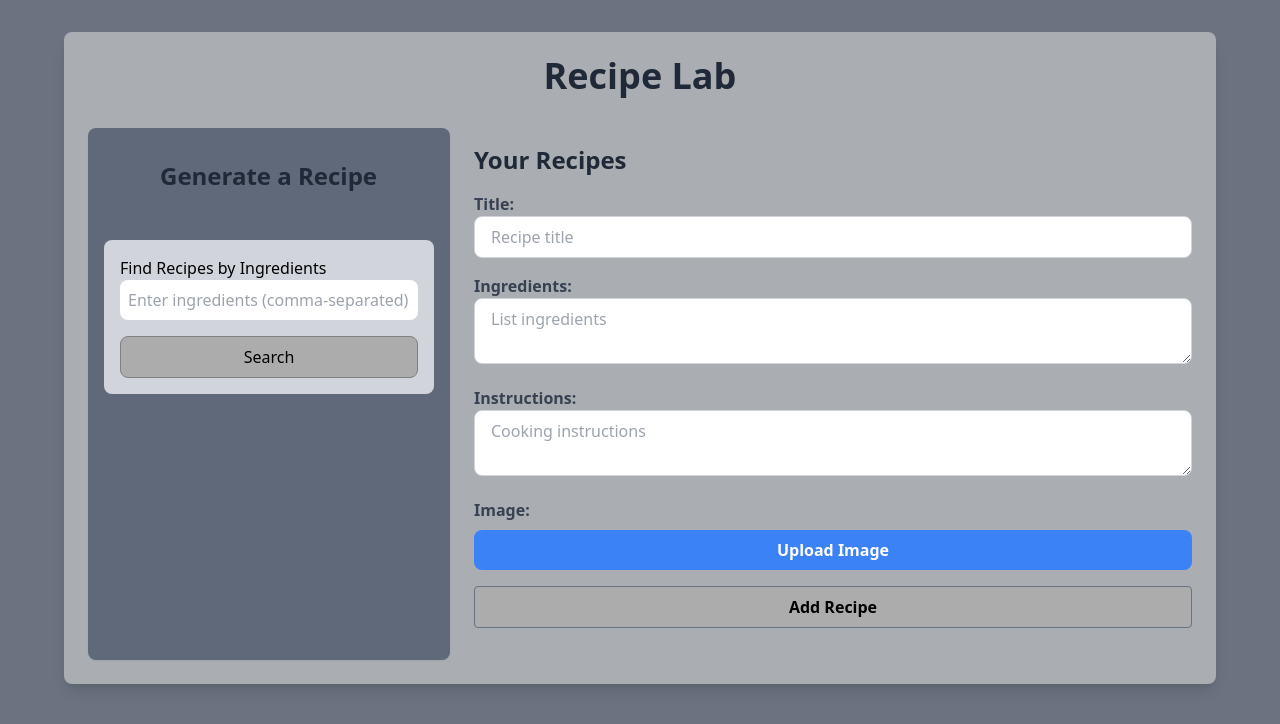
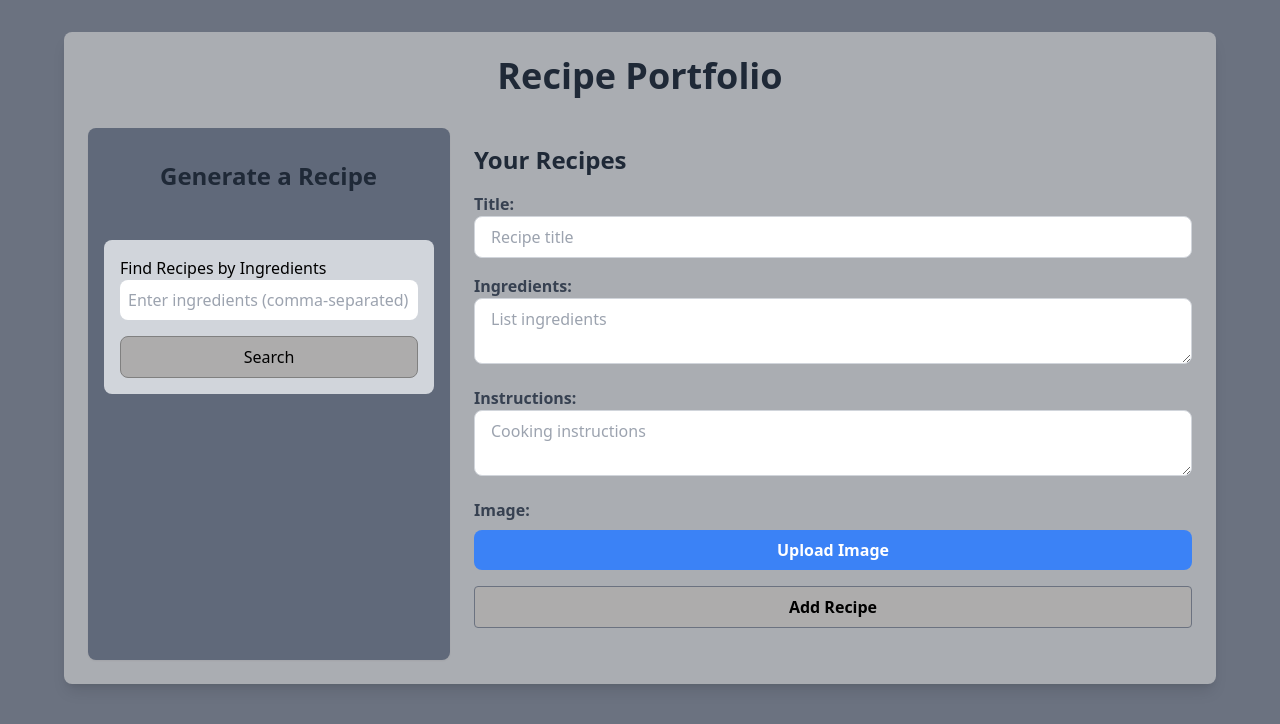
Before and after one commit to jacobkobr/recipe-portfolio, a React (Create React App) app: page / in a window 1280 px wide. Shown: the top 724 px of the page. Built offline with nearby package versions, Linux system fonts and the light colour scheme.

Commit message:
Fixed issue deploying on Netlify

```diff
--- a/public/index.html
+++ b/public/index.html
@@ -24,7 +24,7 @@
       work correctly both with client-side routing and a non-root public URL.
       Learn how to configure a non-root public URL by running `npm run build`.
     -->
-    <title>Recipe Lab</title>
+    <title>Recipe Portfolio</title>
   </head>
   <body>
     <noscript>You need to enable JavaScript to run this app.</noscript>
--- a/src/App.tsx
+++ b/src/App.tsx
@@ -72,7 +72,7 @@ const App: React.FC = () => {
   return (
       <div className="min-h-screen bg-gray-500 p-8">
         <div className="container mx-auto max-w-6xl p-6 rounded-lg shadow-lg" style={{ backgroundColor: '#AAADB2' }}>
-          <h1 className="text-4xl font-extrabold text-center text-gray-800 mb-8" >Recipe Lab</h1>
+          <h1 className="text-4xl font-extrabold text-center text-gray-800 mb-8" >Recipe Portfolio</h1>
 
           {/* flex layout for columns */}
           <div className="flex flex-col md:flex-row gap-6">
```
Also changed, not shown: 1 other file (tests, documents, lock files or other folders).
